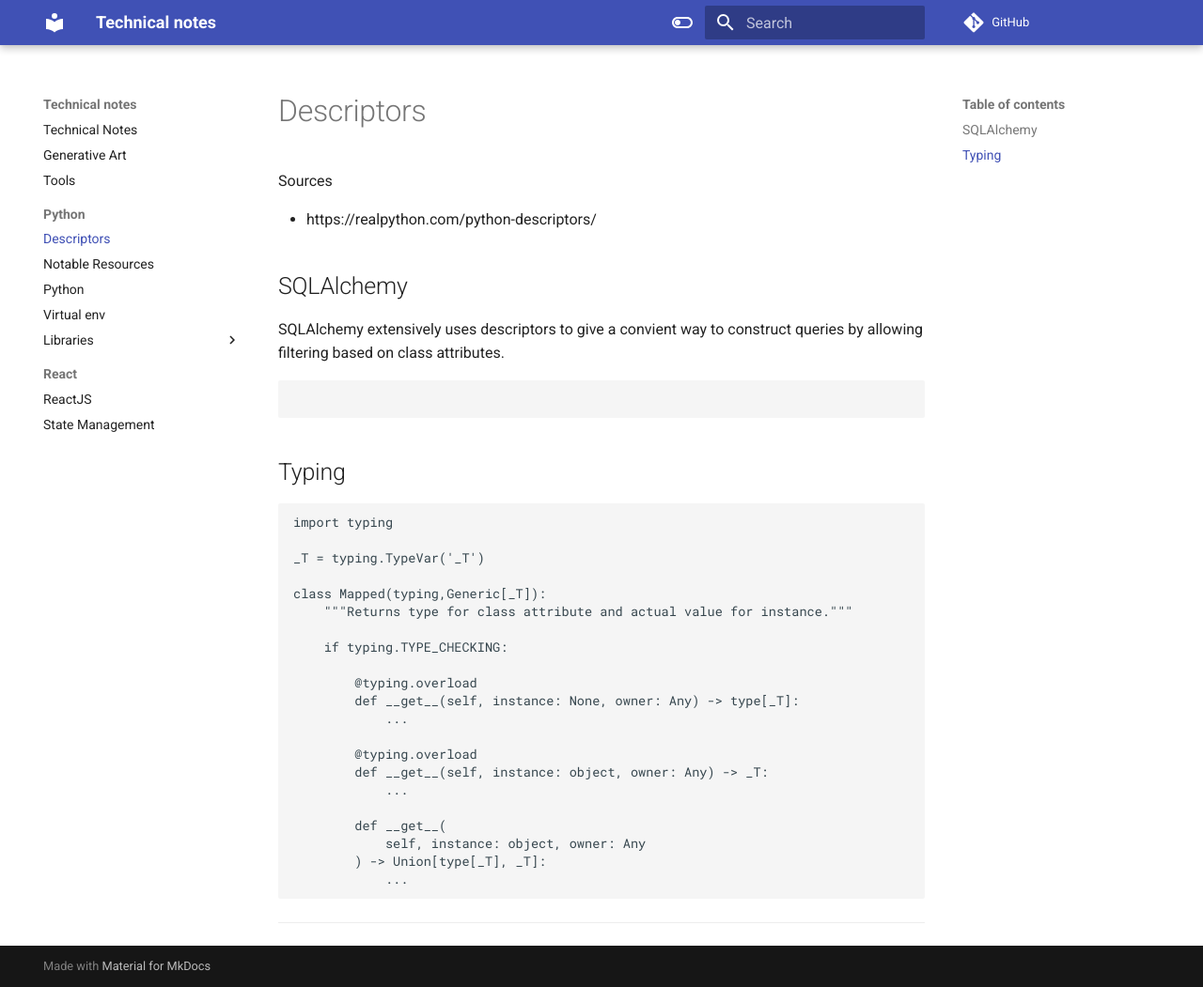
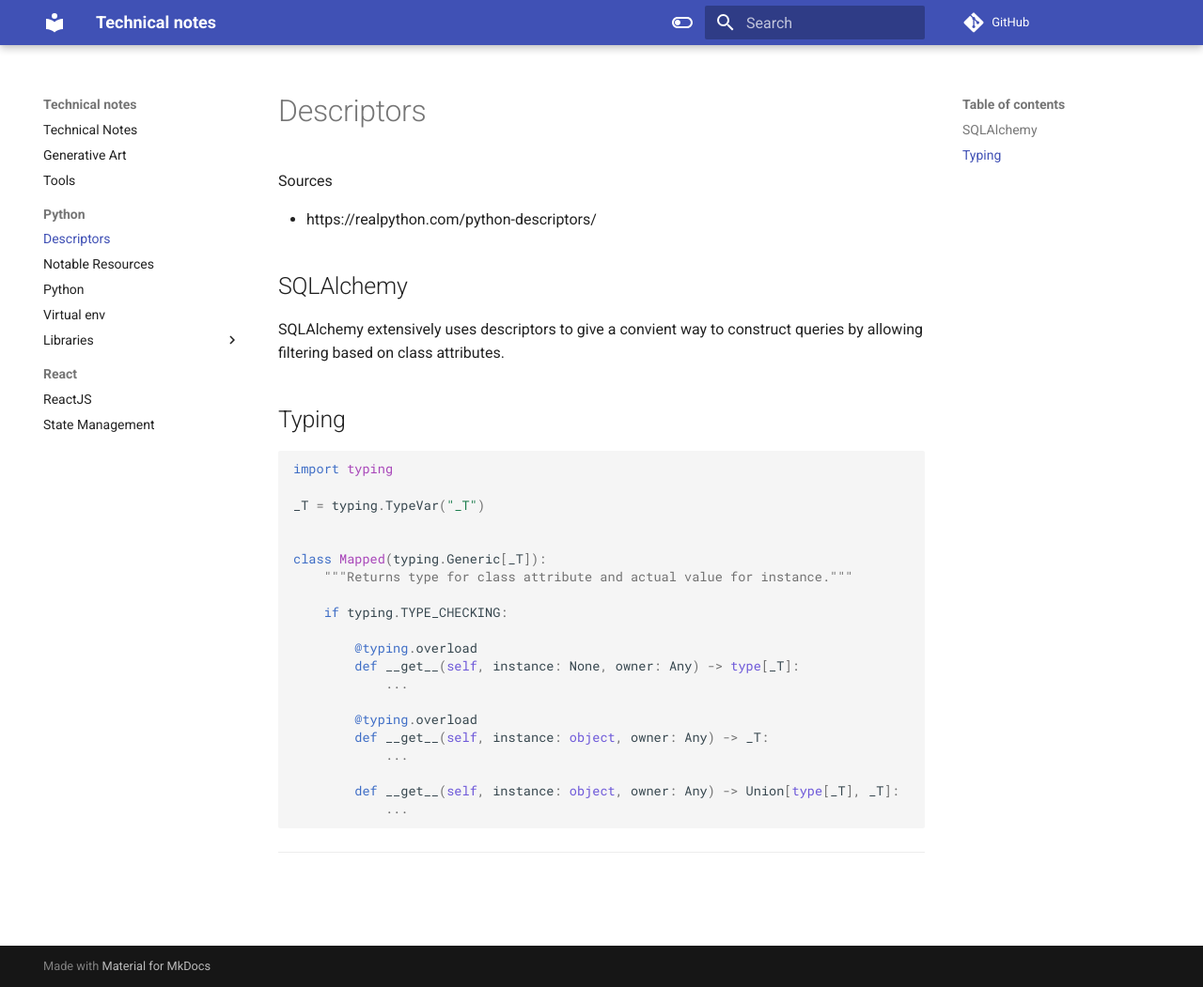
Before and after one commit to adhtruong/notes, an MkDocs documentation site: the page built from docs/python/descriptors.md, in a window 1280 px wide and 1051 px high. Shown: the whole window at 94% size. Built offline with MkDocs 1.6.1 and Material for MkDocs 9.7.7, drawn with Linux system fonts in a browser that asks for light colours; comment, search, counter and statistics services are not loaded.

Commit message:
Add python formatter

````diff
--- a/docs/python/descriptors.md
+++ b/docs/python/descriptors.md
@@ -8,18 +8,15 @@
 
 SQLAlchemy extensively uses descriptors to give a convient way to construct queries by allowing filtering based on class attributes.
 
-```python
-
-```
-
 ## Typing
 
 ```python
 import typing
 
-_T = typing.TypeVar('_T')
+_T = typing.TypeVar("_T")
 
-class Mapped(typing,Generic[_T]):
+
+class Mapped(typing.Generic[_T]):
     """Returns type for class attribute and actual value for instance."""
 
     if typing.TYPE_CHECKING:
@@ -32,8 +29,6 @@
         def __get__(self, instance: object, owner: Any) -> _T:
             ...
 
-        def __get__(
-            self, instance: object, owner: Any
-        ) -> Union[type[_T], _T]:
+        def __get__(self, instance: object, owner: Any) -> Union[type[_T], _T]:
             ...
 ```
--- a/mkdocs.yml
+++ b/mkdocs.yml
@@ -7,6 +7,9 @@
 markdown_extensions:
   - pymdownx.tasklist:
       custom_checkbox: true
+  - pymdownx.highlight:
+      anchor_linenums: true
+  - pymdownx.superfences
 
 plugins:
   - search
--- a/requirements.txt
+++ b/requirements.txt
@@ -1,3 +1,5 @@
+black== 22.1.0
+blacken-docs==1.12.1
 mkdocs==1.3.0
 mkdocs-git-revision-date-localized-plugin==1.0.0
 mkdocs-git-revision-date-plugin==0.3.2
````
Also changed, not shown: .pre-commit-config.yaml (+11 -0 lines).
